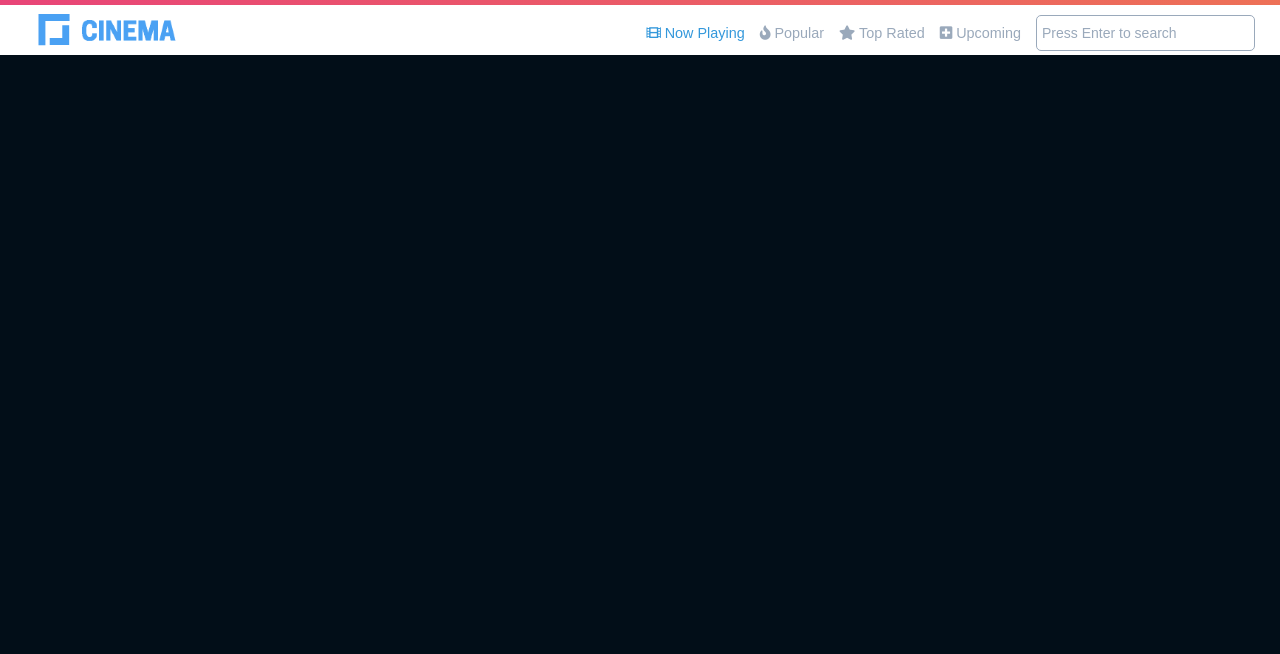
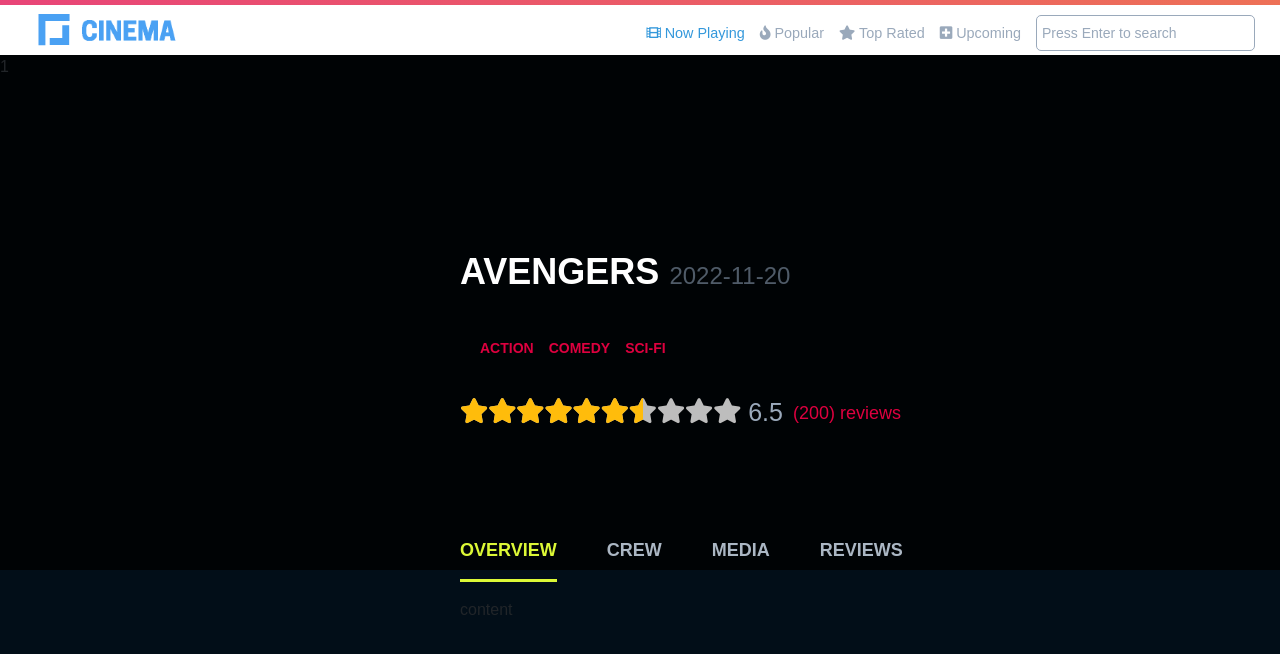
Before and after one commit to jaewon0521/cinema-react, a React (Create React App) app: page /1/1/details in a window 1280 px wide. Shown: the top 654 px of the page. Built offline with nearby package versions, Linux system fonts and the light colour scheme; no server answers.

Commit message:
tab style add

```diff
--- a/public/index.html
+++ b/public/index.html
@@ -23,7 +23,6 @@
     <title>Cinema App</title>
   </head>
   <body>
-    <noscript>You need to enable JavaScript to run this app.</noscript>
     <div id="root"></div>
   </body>
 </html>
--- a/src/App.tsx
+++ b/src/App.tsx
@@ -2,6 +2,7 @@
 import { Route, Routes } from "react-router-dom";
 import Header from "components/header/Header";
 import MainPage from "pages/MainPage";
+import DetailPage from "pages/DetailPage";
 
 function App() {
   return (
@@ -9,6 +10,7 @@
       <Header />
       <Routes>
         <Route path="/" element={<MainPage />} />
+        <Route path="/:id/:name/details" element={<DetailPage />} />
       </Routes>
     </React.Fragment>
   );
--- a/src/components/content/DetailsContent.tsx
+++ b/src/components/content/DetailsContent.tsx
@@ -1,9 +1,230 @@
+/** @jsxImportSource @emotion/react */
+
 import React from "react";
+import { css } from "@emotion/react";
+import media from "lib/styles/media";
+import Rating from "components/common/Rating";
+import Tabs from "components/details/Tabs";
 
 type Props = {};
 
 const DetailsContent = (props: Props) => {
-  return <div>DetailsContent</div>;
+  return (
+    <div css={wrapper}>
+      <div className="movie-bg">1</div>
+      <div className="movie-overlay">1</div>
+      <div css={movieDetails}>
+        <div className="movie-image">
+          <img src="" alt="" />
+        </div>
+        <div css={movieBody}>
+          <div className="movie-overview">
+            <div className="title">
+              Avengers <span>2022-11-20</span>
+            </div>
+            <div className="movie-genres">
+              <ul className="genres">
+                <li>Action</li>
+                <li>Comedy</li>
+                <li>Sci-fi</li>
+              </ul>
+            </div>
+            <div className="rating">
+              <Rating rating={6.5} totalStars={10} /> &nbsp; <span>6.5</span> <p>(200) reviews</p>
+            </div>
+            <Tabs />
+          </div>
+        </div>
+      </div>
+    </div>
+  );
 };
 
+const wrapper = css`
+  position: relative;
+
+  .movie-bg,
+  .movie-overlay {
+    position: absolute;
+    left: 0;
+    top: 0;
+    right: 0;
+    bottom: 0;
+    z-index: 1;
+  }
+
+  .movie-bg {
+    width: 100%;
+    height: 515px;
+    background-position: center;
+    background-repeat: no-repeat;
+    background-size: cover;
+  }
+
+  .movie-overlay {
+    background: rgba(0, 0, 0, 0.8);
+    height: 515px;
+    z-index: 2;
+  }
+`;
+
+const movieDetails = css`
+  ${media.large} {
+    grid-template-areas: "movieImage" "movieBody";
+    grid-template-columns: 1fr;
+    grid-template-rows: 1fr 1fr;
+  }
+
+  ${media.custom(375)} {
+    .movie-image {
+      width: 230px;
+      height: 450px;
+    }
+  }
+
+  position: relative;
+  z-index: 3;
+  display: grid;
+  grid-template-areas: "movieImage movieBody";
+  grid-template-columns: 400px 1fr;
+  grid-template-rows: 1fr;
+  grid-gap: 10px;
+  height: 100vh;
+  padding-top: 200px;
+  padding-right: 50px;
+  padding-left: 50px;
+
+  .movie-image {
+    grid-area: movieImage;
+    width: 330px;
+    height: 550px;
+
+    img {
+      display: inline-block;
+      max-height: 100%;
+      max-width: 100%;
+      background-position: center;
+      background-repeat: no-repeat;
+      background-size: cover;
+    }
+  }
+`;
+
+const movieBody = css`
+  grid-area: movieBody;
+
+  ${media.custom(600)} {
+    .movie-overview {
+      .title {
+        width: 348px;
+        font-size: 16px;
+        overflow-wrap: break-word;
+        word-wrap: break-word;
+        hyphens: auto;
+        span {
+          display: flex !important;
+        }
+      }
+
+      .movie-genres {
+        text-align: left;
+        margin-bottom: 50px;
+
+        .genres {
+          display: inline-block;
+
+          li {
+            list-style: none;
+            font-size: 14px;
+            font-weight: 700;
+            text-transform: uppercase;
+            color: #dd003f;
+          }
+        }
+      }
+    }
+
+    .rating {
+      display: block !important;
+
+      span {
+        color: #9aa9bb;
+        padding-top: 10px;
+        float: left !important;
+        margin-left: 3px !important;
+      }
+
+      p {
+        color: #dd003f;
+        float: left !important;
+        padding-top: 10px;
+      }
+    }
+  }
+
+  .movie-overview {
+    height: auto;
+
+    .title {
+      margin-top: -10px;
+      font-size: 36px;
+      font-weight: 700;
+      color: #ffffff;
+      text-align: left;
+      text-transform: uppercase;
+      margin-bottom: 25px;
+
+      span {
+        font-size: 24px;
+        font-weight: 300;
+        color: #4f5b68;
+      }
+    }
+
+    .movie-genres {
+      .genres {
+        height: 49px;
+        line-height: 49px;
+        display: flex;
+        margin-bottom: 25px;
+
+        li {
+          list-style: none;
+          font-size: 14px;
+          font-weight: 700;
+          text-transform: uppercase;
+          color: #dd003f;
+          padding-right: 35px;
+          margin-left: -20px;
+        }
+      }
+    }
+
+    .rating {
+      height: 49px;
+      line-height: 49px;
+      display: flex;
+      font-size: 25px;
+      margin-bottom: 90px;
+
+      .fas {
+        color: #f5b50a;
+        padding-left: 4px;
+      }
+
+      span {
+        color: #9aa9bb;
+        margin-top: -10px;
+      }
+
+      p {
+        color: #dd003f;
+        margin-left: 10px;
+        line-height: 30px;
+        font-size: 18px;
+      }
+    }
+  }
+`;
+
 export default DetailsContent;
--- a/src/components/details/Details.tsx
+++ b/src/components/details/Details.tsx
@@ -1,9 +1,10 @@
 import React from "react";
+import DetailsContent from "components/content/DetailsContent";
 
 type Props = {};
 
 const Details = (props: Props) => {
-  return <div>Details</div>;
+  return <DetailsContent />;
 };
 
 export default Details;
--- /dev/null
+++ b/src/components/details/Tabs.tsx
@@ -0,0 +1,64 @@
+/** @jsxImportSource @emotion/react */
+
+import { css } from "@emotion/react";
+import palette from "lib/palette";
+import React, { useState } from "react";
+
+type Props = {};
+
+const Tabs = (props: Props) => {
+  const [active, setActive] = useState("overview");
+
+  const handleChangeTabActive = (e: React.MouseEvent<HTMLOListElement>) => {
+    const target = e.target as HTMLElement;
+    if (target.tagName === "OL") return;
+    setActive(target.id);
+  };
+
+  return (
+    <div css={tabs}>
+      <ol className="tab-list" onClick={handleChangeTabActive}>
+        <li id="overview" className={active === "overview" ? "tab-list-item is-active" : "tab-list-item"}>
+          overview
+        </li>
+        <li id="crew" className={active === "crew" ? "tab-list-item is-active" : "tab-list-item"}>
+          crew
+        </li>
+        <li id="media" className={active === "media" ? "tab-list-item is-active" : "tab-list-item"}>
+          media
+        </li>
+        <li id="reviews" className={active === "reviews" ? "tab-list-item is-active" : "tab-list-item"}>
+          reviews
+        </li>
+      </ol>
+      <div className="tab-content">content</div>
+    </div>
+  );
+};
+
+const tabs = css`
+  text-align: left;
+
+  .tab-list {
+    padding-left: 0;
+  }
+
+  .tab-list-item {
+    display: inline-block;
+    list-style: none;
+    font-size: 18px;
+    font-weight: 700;
+    text-align: center;
+    text-transform: uppercase;
+    color: ${palette.grey[400]};
+    padding-bottom: 15px;
+    margin-right: 50px;
+  }
+
+  .is-active {
+    color: #dcf836;
+    border-bottom: 3px solid #dcf836;
+  }
+`;
+
+export default Tabs;
--- a/src/components/header/Header.tsx
+++ b/src/components/header/Header.tsx
@@ -14,14 +14,20 @@
 import SearchResult from "./SearchInput";
 import HeaderList from "./HeaderList";
 import ToggleMenuBar from "./ToggleMenuBar";
+import { useNavigate } from "react-router";
 
 const Header = () => {
   const [isActive, setIsActive] = useState(false);
   const { type } = useSelector((state: RootState) => state.movieType);
+  const navigate = useNavigate();
   const dispatch = useAppDispatch();
 
   const handleToggleMenuClick = () => {
     setIsActive(!isActive);
+  };
+
+  const handleGoToHome = () => {
+    navigate("/");
   };
 
   const handleCahngeMovieTypeUrl = useCallback(
@@ -39,7 +45,7 @@
     <div css={wrapper}>
       <div css={headerBar}></div>
       <div css={headerNavBar}>
-        <div css={headerImage}>
+        <div css={headerImage} onClick={handleGoToHome}>
           <img src={logo} alt="로고" />
         </div>
         <div css={headerMenuToggle(isActive)} onClick={handleToggleMenuClick}>
--- a/src/lib/palette.ts
+++ b/src/lib/palette.ts
@@ -14,6 +14,7 @@
   "100": "#9aa9bb",
   "200": "#9dbfaf",
   "300": "#bdbdbd",
+  "400": "#abb7c4",
 };
 
 export const black = {
--- a/src/lib/utils/randomFourImages.ts
+++ b/src/lib/utils/randomFourImages.ts
@@ -1,10 +1,10 @@
 import { IMAGE_URL } from "api/service";
 import { MovieDetailResponseType } from "types/apiResponseType";
 
+const initialValue: Array<{ id: number; url: string }> = [];
+
 const randomFourImages = (list: MovieDetailResponseType[]) => {
   const randomState = [...list].sort(() => Math.random() - Math.random()).slice(0, 4);
-
-  const initialValue: Array<{ id: number; url: string }> = [];
 
   const randomImages = randomState.reduce((images, cur, idx) => {
     return [...images, { id: idx, url: `${IMAGE_URL}${cur.backdrop_path}` }];
--- /dev/null
+++ b/src/pages/DetailPage.tsx
@@ -0,0 +1,8 @@
+import React from "react";
+import Details from "components/details/Details";
+
+const DetailPage = () => {
+  return <Details />;
+};
+
+export default DetailPage;
```
